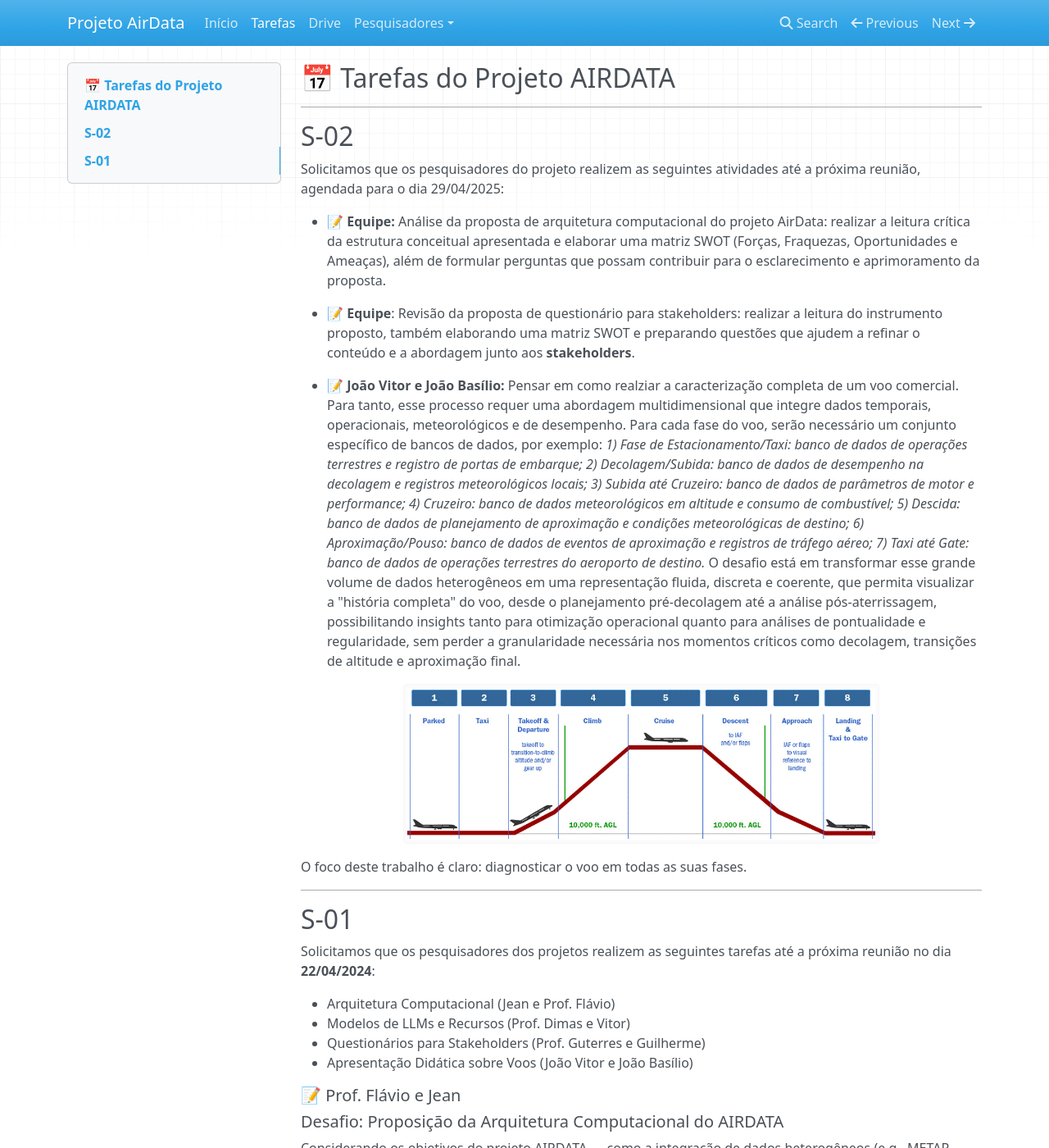
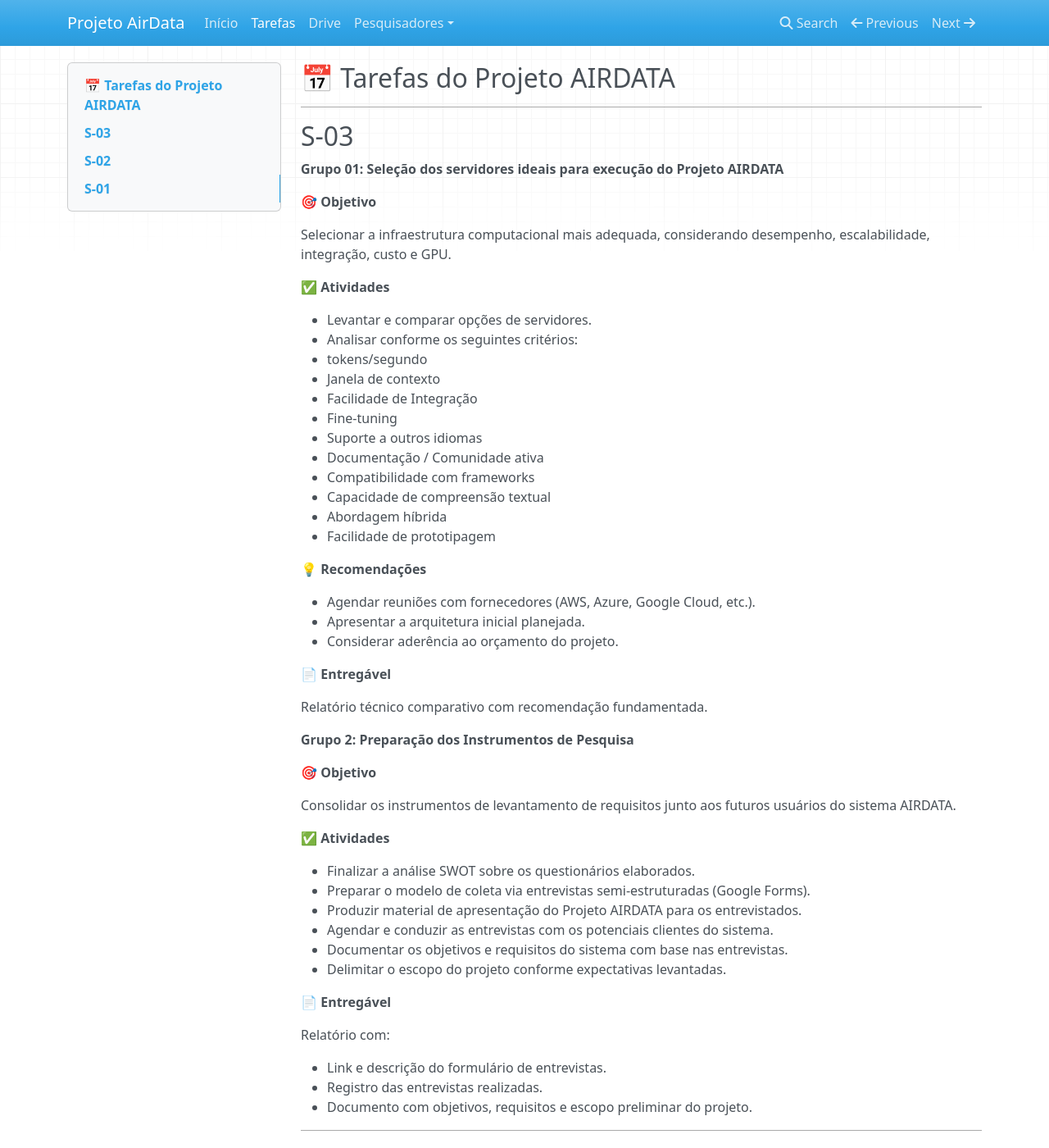
Before and after one commit to projetoairdata/web, an MkDocs documentation site: the page built from docs/tarefas.md, in a window 1280 px wide and 1400 px high. Shown: the whole window at 82% size. Built offline with MkDocs 1.6.1, drawn with Linux system fonts in a browser that asks for light colours; nearby versions of some CDN libraries.

Commit message:
Atualizações sobre as atividades da S-03

```diff
--- a/docs/tarefas.md
+++ b/docs/tarefas.md
@@ -1,4 +1,69 @@
 ##📅 Tarefas do Projeto AIRDATA
+
+
+------------------------------------------------------------------------
+## S-03
+
+
+**Grupo 01: Seleção dos servidores ideais para execução do Projeto AIRDATA**
+
+🎯 **Objetivo**
+
+Selecionar a infraestrutura computacional mais adequada, considerando desempenho, escalabilidade, integração, custo e GPU.
+
+✅ **Atividades**
+
+  - Levantar e comparar opções de servidores.
+  - Analisar conforme os seguintes critérios:
+  - tokens/segundo
+  - Janela de contexto
+  - Facilidade de Integração
+  - Fine-tuning
+  - Suporte a outros idiomas
+  - Documentação / Comunidade ativa
+  - Compatibilidade com frameworks
+  - Capacidade de compreensão textual
+  - Abordagem híbrida
+  - Facilidade de prototipagem
+
+💡 **Recomendações**
+
+- Agendar reuniões com fornecedores (AWS, Azure, Google Cloud, etc.).
+- Apresentar a arquitetura inicial planejada.
+- Considerar aderência ao orçamento do projeto.
+
+📄 **Entregável**
+
+Relatório técnico comparativo com recomendação fundamentada.
+
+
+
+**Grupo 2: Preparação dos Instrumentos de Pesquisa**
+
+🎯 **Objetivo**
+
+Consolidar os instrumentos de levantamento de requisitos junto aos futuros usuários do sistema AIRDATA.
+
+✅ **Atividades**
+
+- Finalizar a análise SWOT sobre os questionários elaborados.
+- Preparar o modelo de coleta via entrevistas semi-estruturadas (Google Forms).
+- Produzir material de apresentação do Projeto AIRDATA para os entrevistados.
+- Agendar e conduzir as entrevistas com os potenciais clientes do sistema.
+- Documentar os objetivos e requisitos do sistema com base nas entrevistas.
+- Delimitar o escopo do projeto conforme expectativas levantadas.
+
+📄 **Entregável**
+
+Relatório com:
+
+- Link e descrição do formulário de entrevistas.
+- Registro das entrevistas realizadas.
+- Documento com objetivos, requisitos e escopo preliminar do projeto.
+
+
+
+
 
 ------------------------------------------------------------------------
 
```
